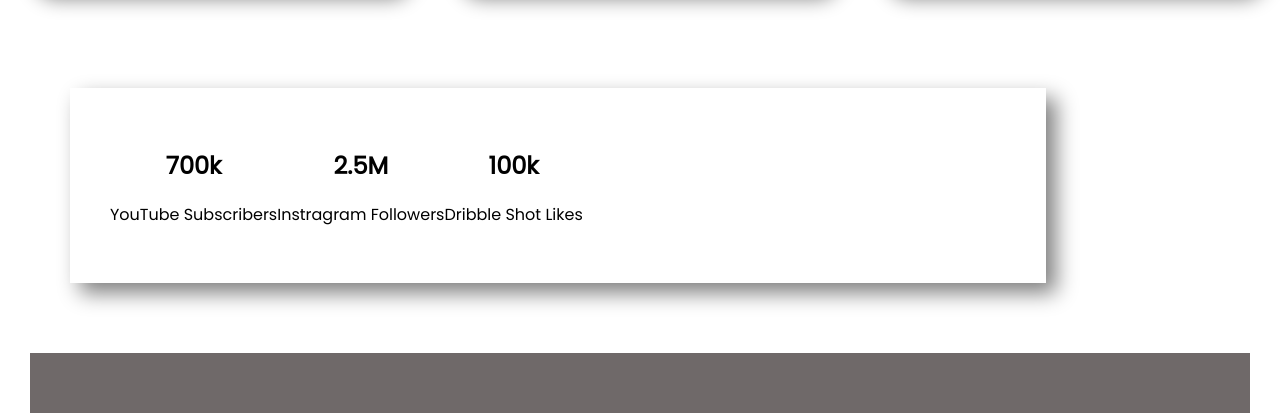
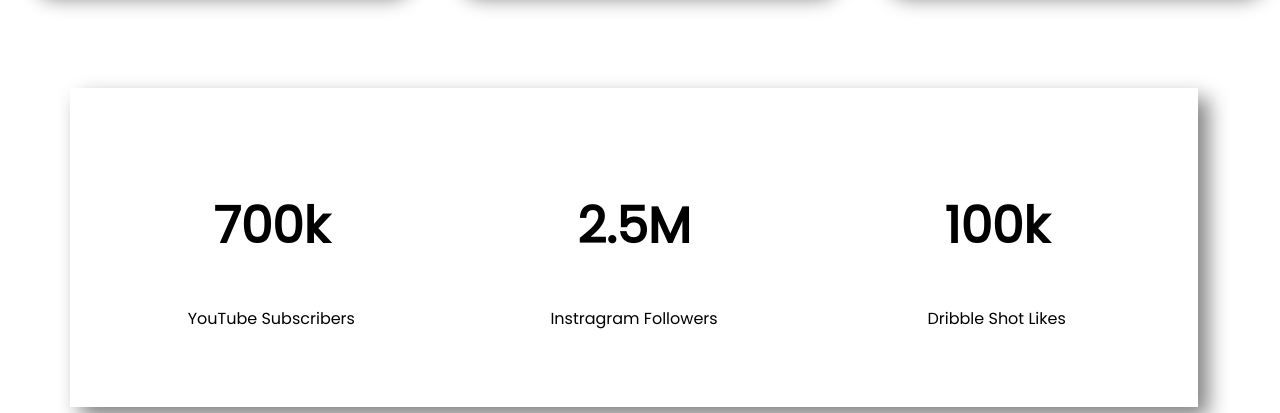
Before and after one commit to SadimHayder/food-network, a plain HTML site: page index.html in a window 1280 px wide. Shown: the part 2061-2474 px from the top of the page. Drawn offline with Linux system fonts and the light colour scheme.

Commit message:
Change like count

```diff
--- a/index.html
+++ b/index.html
@@ -83,15 +83,15 @@
     </section>
     <section class="count-likes">
         <div class="like-count">
-            <h2>700k</h2>
+            <h1>700k</h1>
             <p>YouTube Subscribers</p>
         </div>
         <div class="like-count">
-            <h2>2.5M</h2>
+            <h1>2.5M</h1>
             <p>Instragram Followers</p>
         </div>
         <div class="like-count">
-            <h2>100k</h2>
+            <h1>100k</h1>
             <p>Dribble Shot Likes</p>
         </div>
     </section>
--- a/style.css
+++ b/style.css
@@ -51,14 +51,16 @@ section{
     width: 80%;
 }
 .count-likes{
-    width: 70%;
-    padding: 40px;
+    width: 85%;
+    padding: 20px;
     margin: 70px;
     text-align: center;
     box-shadow: 10px 10px 20px gray;;
 }
 .like-count{
     text-align: center;
+    width: 30%;
+    margin: 40px;
 }
 footer{
     background-color: rgba(29, 19, 19, 0.637);
```
